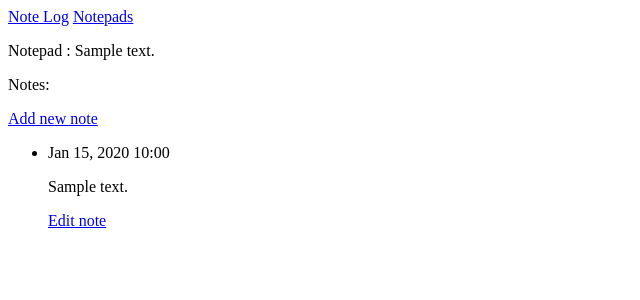
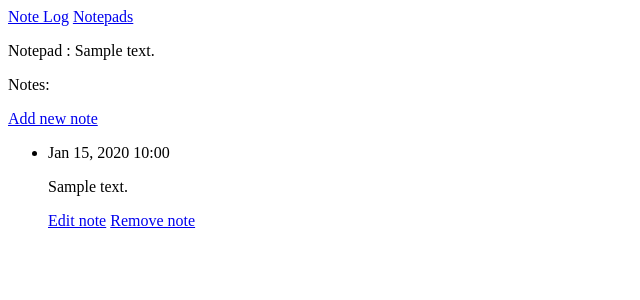
Before and after one commit to Official21A/WebNotePad, a Django app: page /notepads/1/ in a window 1280 px wide. Shown: the top 300 px of the page, without its empty margins (0-640 px from the left). Run offline with Django 3.2, Linux system fonts and the light colour scheme; tables that the repository leaves empty hold one stand-in row (values such as "Sample post").

Commit message:
Delete note

```diff
--- a/note_logs/templates/note_logs/notepad.html
+++ b/note_logs/templates/note_logs/notepad.html
@@ -17,6 +17,7 @@
   	  	<p>{{ note.text|linebreaks }}</p>
         <p>
           <a href="{% url 'note_logs:edit_note' note.id %}">Edit note</a>
+          <a href="{% url 'note_logs:delete_note' note.id %}">Remove note</a>
         </p>
   	  </li>
   	{% empty %}
--- a/note_logs/urls.py
+++ b/note_logs/urls.py
@@ -21,6 +21,8 @@ urlpatterns = [
 	path('new_notepad/', views.new_notepad, name='new_notepad'),
 	# Page for adding new note
 	path('new_note/<int:notepad_id>/', views.new_note, name='new_note'),
+	# Page for editing a note
+	path('edit_note/<int:note_id>/', views.edit_note, name='edit_note'),
 	# Page for deleting a note
-	path('edit_note/<int:note_id>/', views.edit_note, name='edit_note'),
+	path('delete_note/<int:note_id>/', views.delete_note, name='delete_note'),
 ]
--- a/note_logs/views.py
+++ b/note_logs/views.py
@@ -79,3 +79,16 @@ def edit_note(request, note_id):
 	context = {'note': note, 'notepad': notepad, 'form': form}
 	# display a blank or invalid form page
 	return render(request, 'note_logs/edit_note.html', context)
+
+def delete_note(request, note_id):
+	# this function deletes a note for user
+	context = {'result': ''}
+	try:
+		# if the note did not exists
+		note = Note.objects.get(id=note_id)
+		notepad = note.notepad
+		note.delete()
+		context['result'] = "OK"
+	except Note.DoesNotExist:
+		context['result'] = "FAILD"
+	return render(request, 'note_logs/responce.html', context)
```
Also changed, not shown: note_logs/templates/note_logs/responce.html (added, +7 -0 lines).
